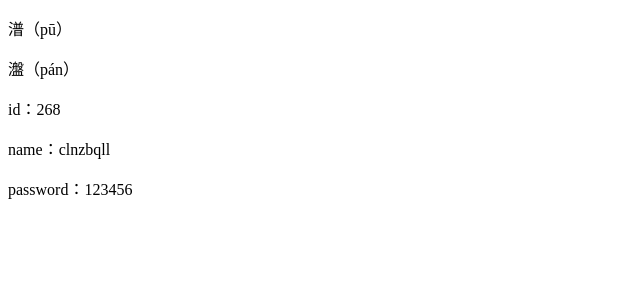
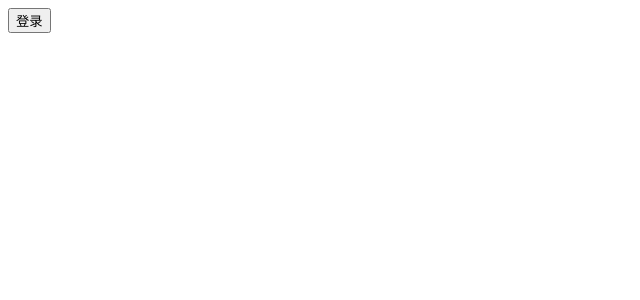
Before and after one commit to clnzbqll/yugi-ui, a Vue app: page / in a window 1280 px wide. Shown: the top 300 px of the page, without its empty margins (0-640 px from the left). Built offline with nearby package versions, Linux system fonts and the light colour scheme.

Commit message:
# v-on测试代码

```diff
--- a/src/App.vue
+++ b/src/App.vue
@@ -1,9 +1,10 @@
 <template>
-    <vFor/>
+    <vOn/>
 </template>
 
 <script setup>
-import vBind from './components/test/vBind.vue'
-import vIfElse from './components/test/vIfElse.vue'
-import vFor from './components/test/vFor.vue'
+import vBind from './components/test/instruct/vBind.vue'
+import vIfElse from './components/test/instruct/vIfElse.vue'
+import vFor from './components/test/instruct/vFor.vue'
+import vOn from './components/test/event/vOn.vue'
 </script>
--- /dev/null
+++ b/src/components/test/event/vOn.vue
@@ -0,0 +1,23 @@
+<template>
+    <div>
+        <!-- v-on指令用户监听DOM事件，可简写为@ -->
+        <!-- v-on传参不用指明参数类型，用$event可以传递参数本身 -->
+        <button @click="login(msg, $event)">登录</button>
+    </div>
+</template>
+
+<script>
+export default{
+    data(){
+        return{
+            msg: "登录成功"
+        }
+    },
+    methods:{
+        login(msg, e){
+            console.log(msg)
+            console.log(e)
+        }
+    }
+}
+</script>
```
Also changed, not shown: src/components/test/instruct/vBind.vue (renamed from src/components/test/vBind.vue), src/components/test/instruct/vFor.vue (renamed from src/components/test/vFor.vue), src/components/test/instruct/vIfElse.vue (renamed from src/components/test/vIfElse.vue).
